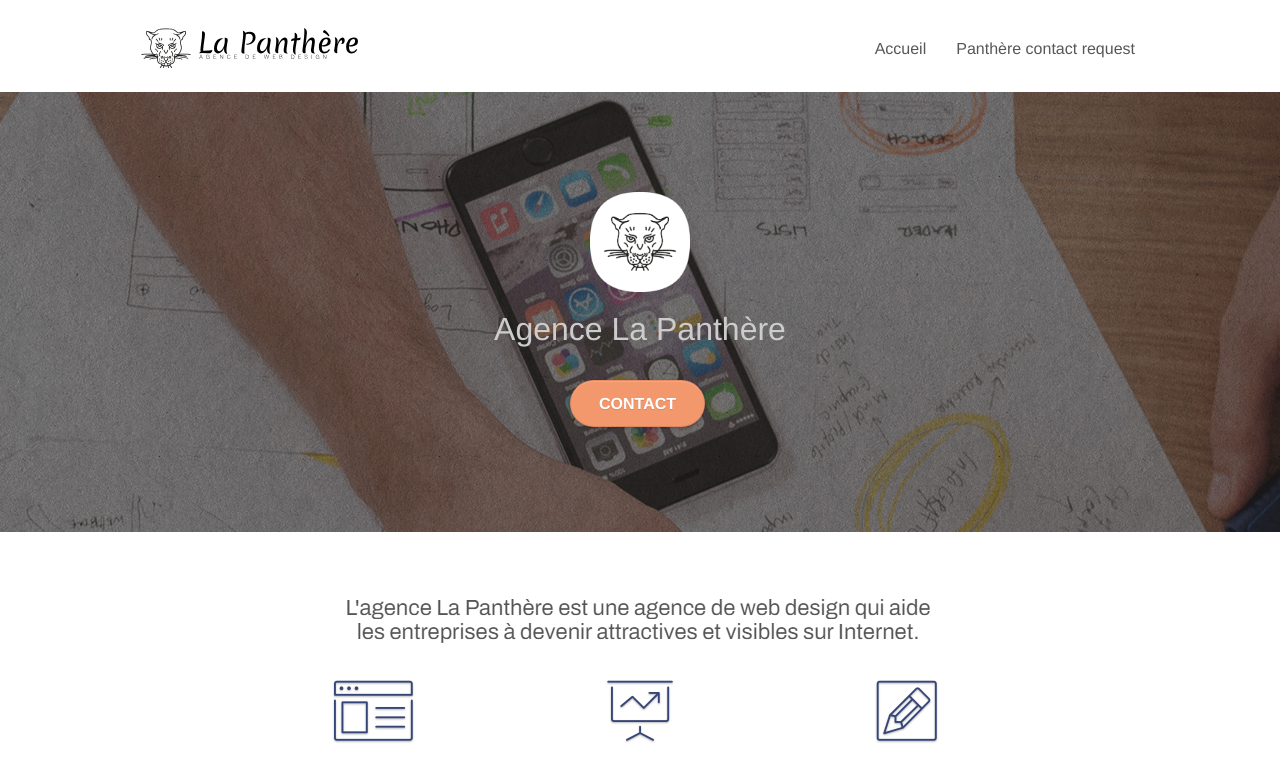
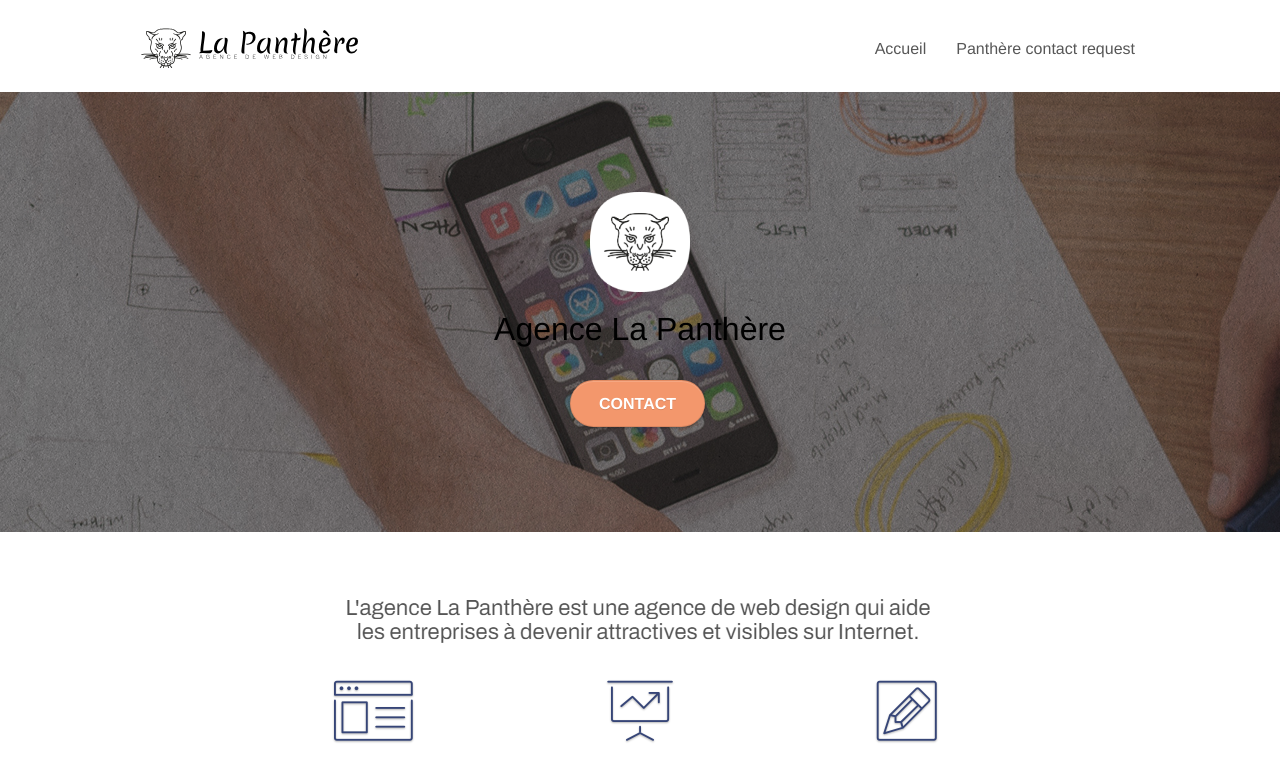
Before and after one commit to mctin/Starting-website-2, a plain HTML site: page index.html in a window 1280 px wide. In both pictures the pointer is over the element "Agence La Panthère". Shown: the top 762 px of the page. Drawn offline with Linux system fonts and the light colour scheme.

```diff
--- a/index.html
+++ b/index.html
@@ -10,7 +10,7 @@
 	<link rel="stylesheet" type="text/css" href="style.css">
 	<link rel="stylesheet" type="text/css" href="css/font-awesome.css">
 	<link rel="stylesheet" type="text/css" href="css/et-line.css">
-    <title>Panthère contact requestre contact requestre Web Agency</title>
+    <title>"Panthère contact requestre contact requestre Web Agency"</title>
 <!-- Analytics -->
 <!-- Analytics END -->
 </head>
--- a/style.css
+++ b/style.css
@@ -796,7 +796,7 @@ ul{
 }
 
 .ltc-white:hover {
-    color: #cccccc!important;
+    color:black!important;
 }
 
 .ltc-atomic-tangerine {
```
Also changed, not shown: panthere-contact-request.html (+3 -3 lines).
